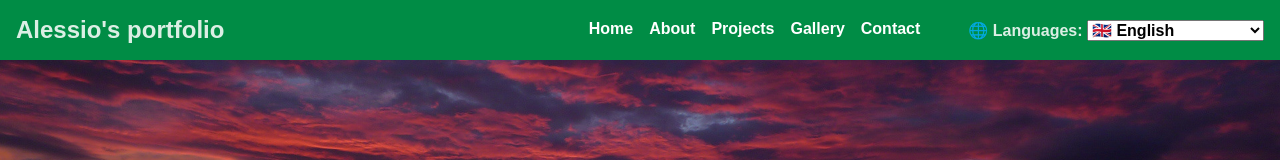
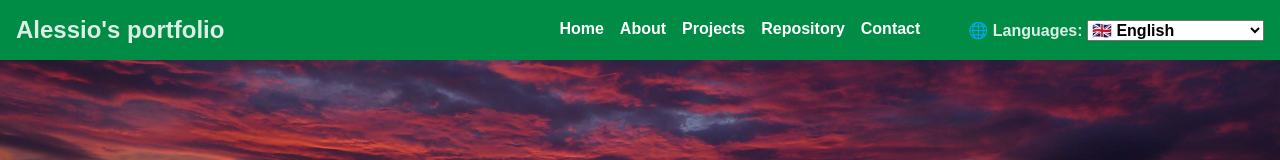
Before and after one commit to Alessio2002/Portfolio, a plain HTML site: page index.html in a window 1280 px wide. Shown: the top 160 px of the page. Drawn offline with Linux system fonts and the light colour scheme.

Commit message:
Update index.html

```diff
--- a/index.html
+++ b/index.html
@@ -16,7 +16,7 @@
       <li><a href="#hero" data-i18n="navHome">Home</a></li>
       <li><a href="#about" data-i18n="navAbout">About</a></li>
       <li><a href="#projects" data-i18n="navProjects">Projects</a></li>
-      <li><a href="https://github.com/Alessio2002/alessiorep.git" data-i18n="navGallery">Gallery</a></li>
+      <li><a href="https://github.com/Alessio2002/alessiorep.git" data-i18n="navGallery">Repository</a></li>
       <li><a href="#contact" data-i18n="navContact">Contact</a></li>
       <!-- Language Selector -->
       <div class="language-selector">
```
